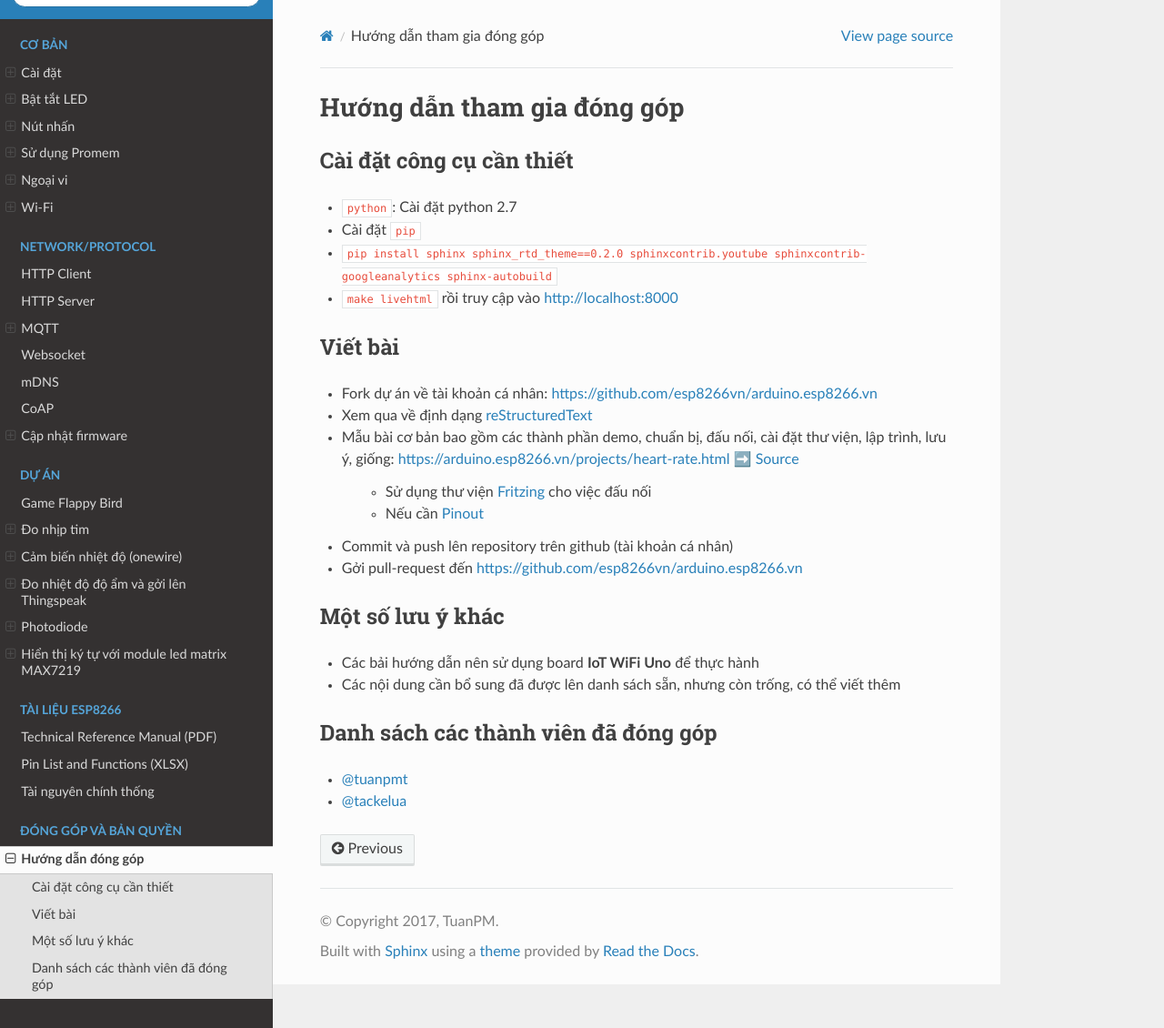
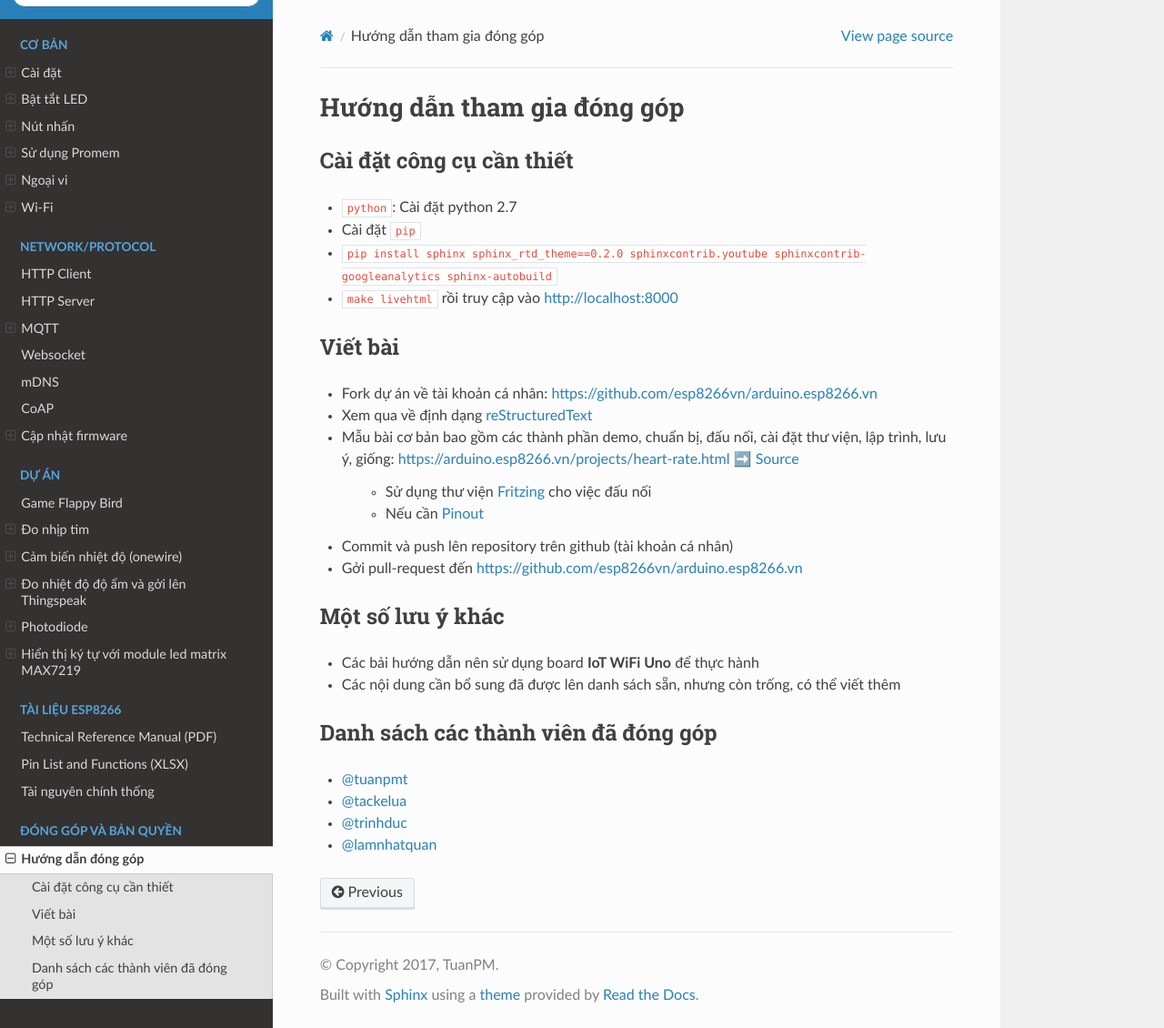
Before and after one commit to esp8266vn/arduino.esp8266.vn, a Sphinx documentation site: the page built from docs/contributing.rst, in a window 1280 px wide and 1130 px high. Shown: the whole window at 91% size. Built offline with Sphinx 7.4.7 and the Read the Docs theme 2.0.0, drawn with Linux system fonts in a browser that asks for light colours.

Commit message:
add contributor

```diff
--- a/docs/contributing.rst
+++ b/docs/contributing.rst
@@ -30,3 +30,5 @@ Danh sách các thành viên đã đóng góp
 ====================================
 * `@tuanpmt <https://github.com/tuanpmt>`_
 * `@tackelua <https://github.com/tackelua>`_
+* `@trinhduc <https://github.com/trinhduc>`_
+* `@lamnhatquan <https://github.com/lamnhatquan>`_
```
